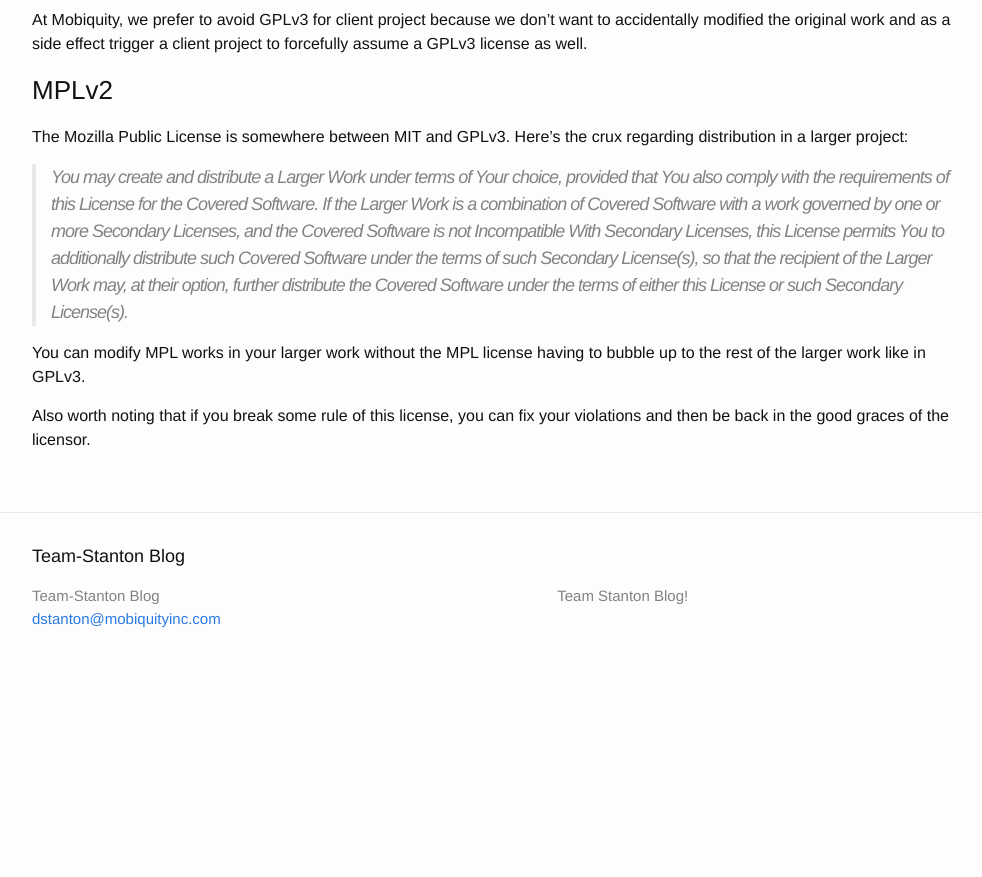
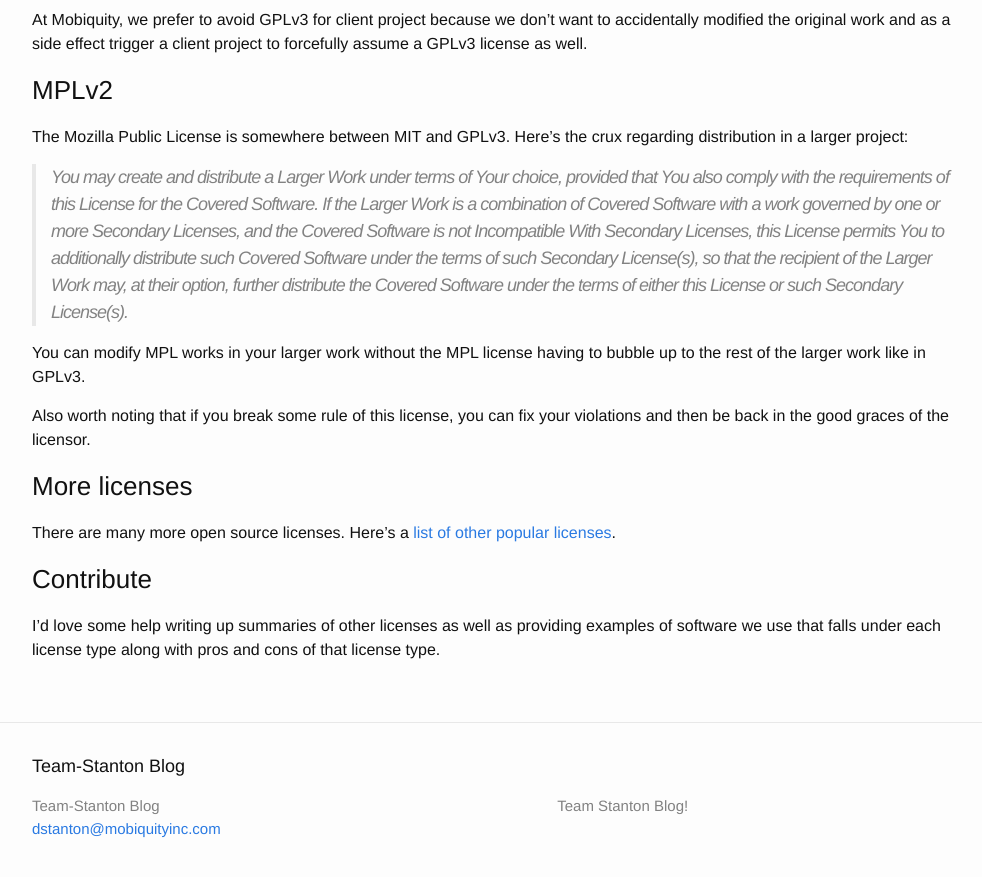
Before and after one commit to ajcrites/team-stanton, a Jekyll site: the page built from _posts/2015-02-02-open-source-licenses-101.markdown, in a window 1280 px wide and 900 px high, scrolled down 2208 px. Shown: the top 877 px of the window, without its empty margins (138-1120 px from the left). Built offline with Jekyll 4.4.1, drawn with Linux system fonts in a browser that asks for light colours; before the commit the page ends 2898 px from its top, so only the background shows below that.

Commit message:
contribute maybe.

```diff
--- a/_posts/2015-02-02-open-source-licenses-101.markdown
+++ b/_posts/2015-02-02-open-source-licenses-101.markdown
@@ -84,3 +84,11 @@
 You can modify MPL works in your larger work without the MPL license having to bubble up to the rest of the larger work like in GPLv3.
 
 Also worth noting that if you break some rule of this license, you can fix your violations and then be back in the good graces of the licensor.
+
+### More licenses
+
+There are many more open source licenses. Here's a [list of other popular licenses](http://opensource.org/licenses/).
+
+### Contribute
+
+I'd love some help writing up summaries of other licenses as well as providing examples of software we use that falls under each license type along with pros and cons of that license type.
```
